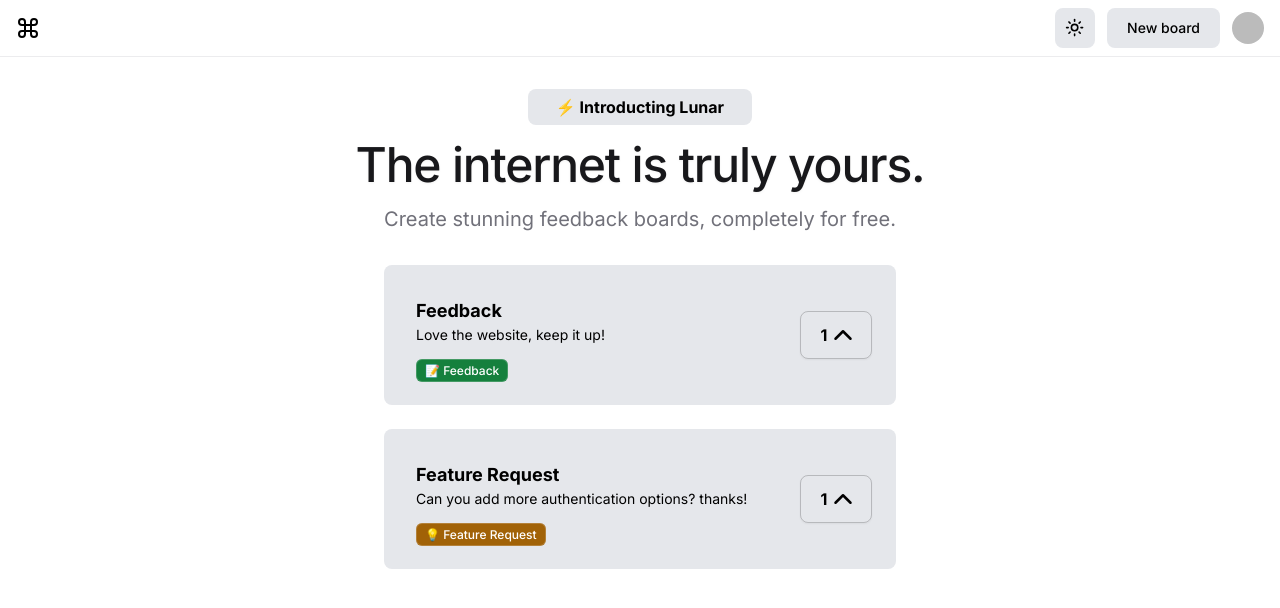
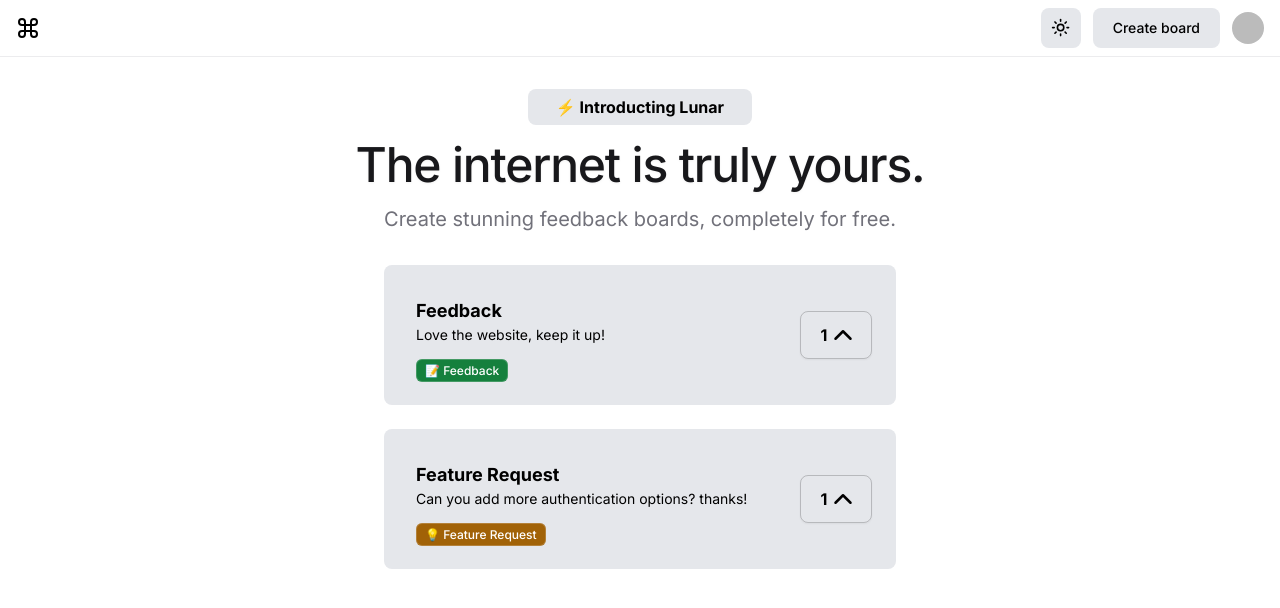
Before and after one commit to ramezj/astralics, a Next.js app in the folder client/: page / in a window 1280 px wide. Shown: the top 608 px of the page. Built offline with nearby package versions, Linux system fonts and the light colour scheme; no server answers; sample sign-in values are in the browser's storage.

Commit message:
New Board -> Create board

```diff
--- a/client/components/app/Create.js
+++ b/client/components/app/Create.js
@@ -67,7 +67,7 @@ export default function Create() {
     return (
         <>
         <Button className='px-5 bg-gray-200 hover:bg-gray-300 dark:bg-zinc-900 dark:text-white dark:hover:bg-zinc-800 text-black rounded-lg flex justify-center items-center gap-2 duration-200' onClick={openModal}>
-              New board
+              Create board
         </Button>
 <Transition appear show={isOpen} as={Fragment}>
         <Dialog as="div" className="relative z-10" onClose={closeModal}>
```
